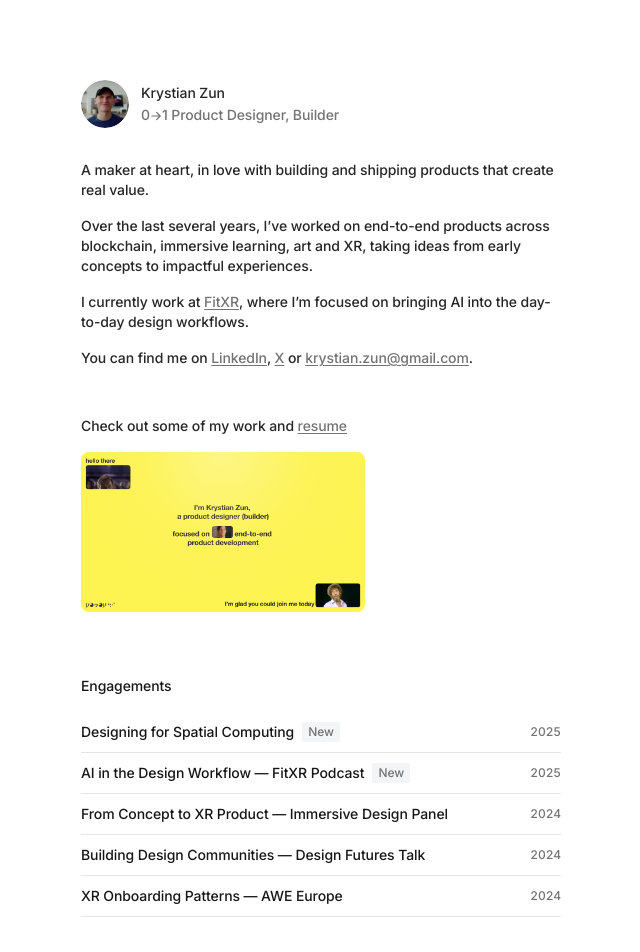
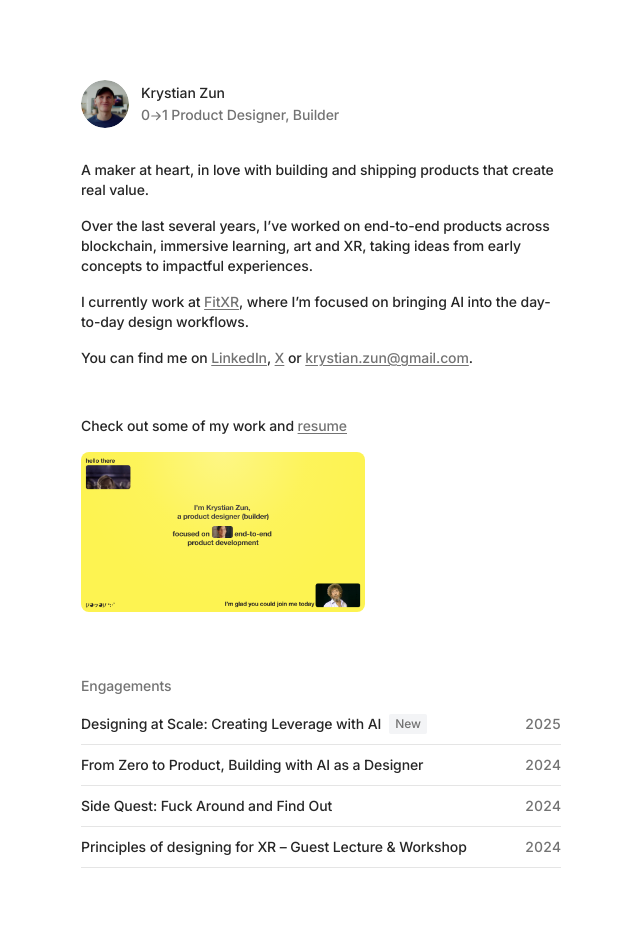
Before and after one commit to krystianzun/krystianzun-com, a Next.js app: page / in a window 1280 px wide. Shown: the top 952 px of the page, without its empty margins (319-959 px from the left). Built offline with nearby package versions, Linux system fonts and the light colour scheme.

Commit message:
Update Engagement.tsx

```diff
--- a/app/_components/Engagement.tsx
+++ b/app/_components/Engagement.tsx
@@ -7,30 +7,25 @@ interface EngagementItem {
 
 const engagements: EngagementItem[] = [
   {
-    title: "Designing for Spatial Computing",
-    href: "#",
+    title: "Designing at Scale: Creating Leverage with AI",
+    href: "https://maven.com/p/c0cd6c/designing-at-scale-creating-leverage-with-ai",
     date: "2025",
     isNew: true,
   },
   {
-    title: "AI in the Design Workflow — FitXR Podcast",
-    href: "#",
-    date: "2025",
-    isNew: true,
+    title: "From Zero to Product, Building with AI as a Designer",
+    href: "https://www.youtube.com/watch?v=zwlQzb7QyRA",
+    date: "2024",
+    isNew: false,
   },
   {
-    title: "From Concept to XR Product — Immersive Design Panel",
-    href: "#",
+    title: "Side Quest: Fuck Around and Find Out",
+    href: "https://www.linkedin.com/posts/krystianzun_last-week-luke-murphy-pulled-off-one-of-ugcPost-7348690990477504513-ec4K",
     date: "2024",
   },
   {
-    title: "Building Design Communities — Design Futures Talk",
-    href: "#",
-    date: "2024",
-  },
-  {
-    title: "XR Onboarding Patterns — AWE Europe",
-    href: "#",
+    title: "Principles of designing for XR – Guest Lecture & Workshop",
+    href: "https://www.linkedin.com/posts/krystianzun_xr-design-uiux-ugcPost-7191809695270031360-zVJN",
     date: "2024",
   },
 ];
@@ -45,16 +40,14 @@ function EngagementRow({ title, href, date, isNew }: EngagementItem) {
         className="flex items-center justify-between py-2.5 transition-opacity duration-250 group-hover/list:opacity-30 hover:!opacity-100"
       >
         <div className="flex items-center gap-2">
-          <span className="text-heading font-medium">{title}</span>
+          <span className="text-primary">{title}</span>
           {isNew && (
             <span className="text-xs font-medium px-1.5 py-0.5 bg-gray-100 text-muted rounded-sm">
               New
             </span>
           )}
         </div>
-        <span className="text-muted text-xs shrink-0 ml-4 tabular-nums">
-          {date}
-        </span>
+        <span className="text-muted ml-2 tabular-nums">{date}</span>
       </a>
     </div>
   );
@@ -63,7 +56,7 @@ function EngagementRow({ title, href, date, isNew }: EngagementItem) {
 export default function Engagement() {
   return (
     <section className="mb-12">
-      <h3 className="pb-4 text-heading font-medium">Engagements</h3>
+      <h3 className="pb-2 text-muted font-medium">Engagements</h3>
       <div className="group/list">
         {engagements.map((item) => (
           <EngagementRow key={item.title} {...item} />
```
